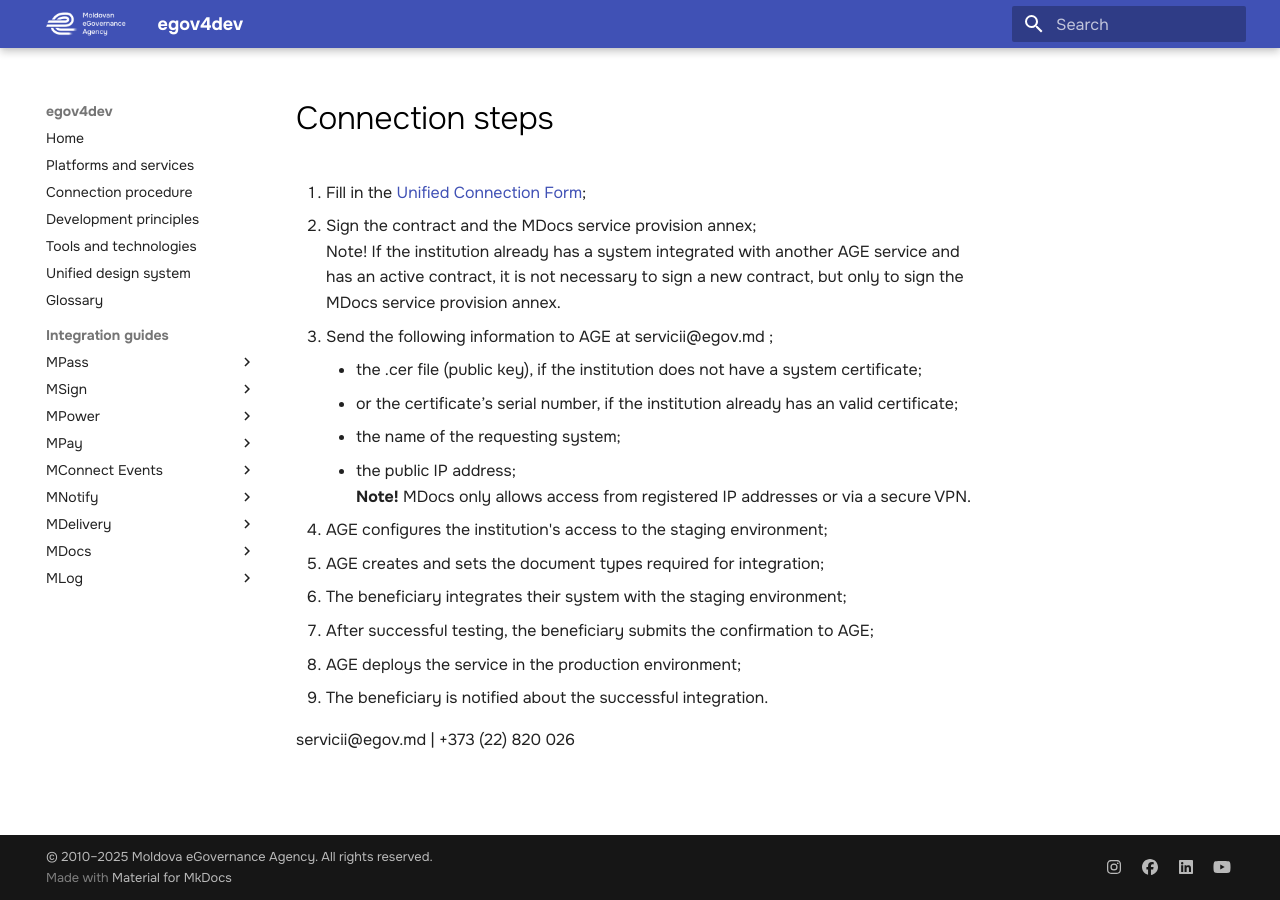
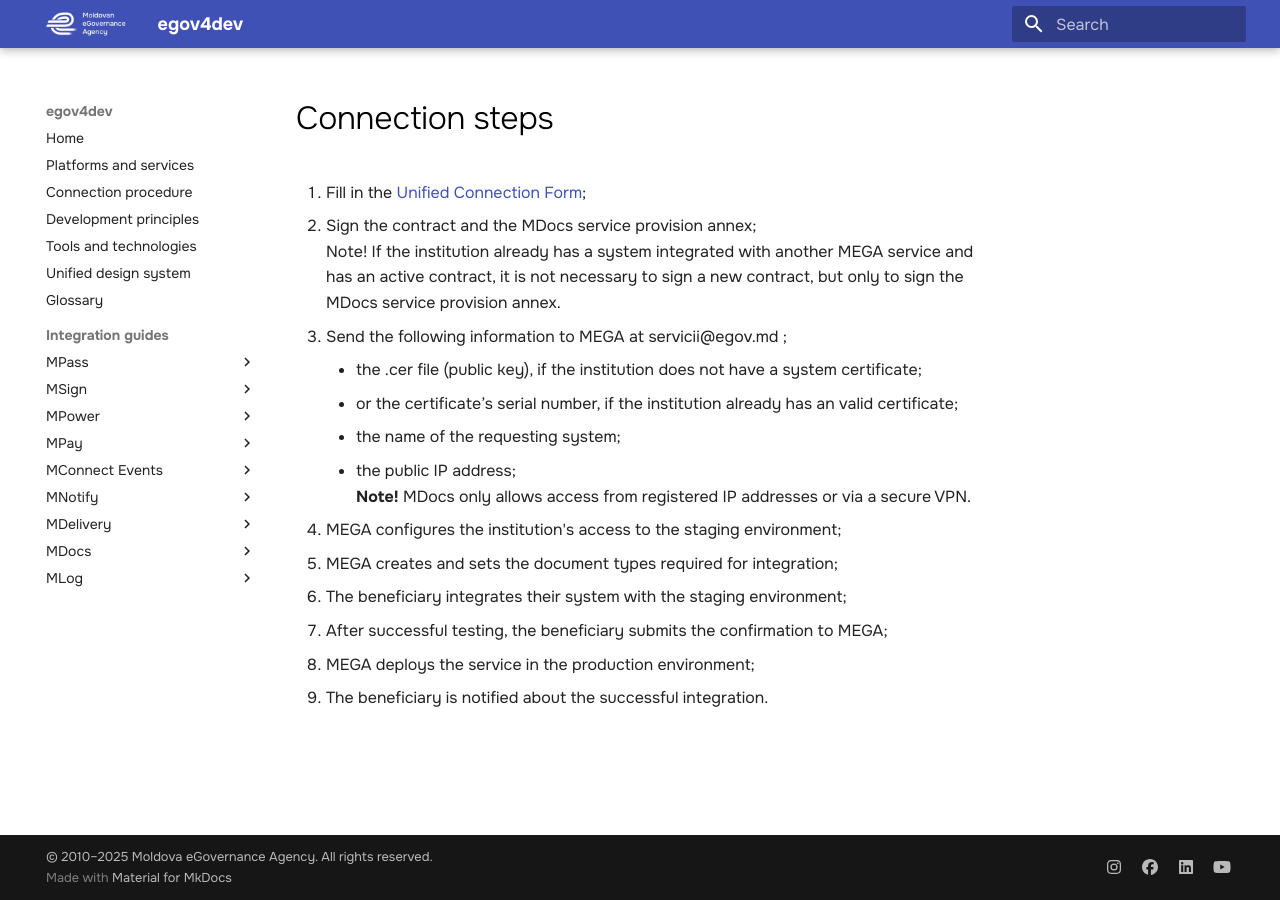
Before and after one commit to egov-moldova/egov4dev, an MkDocs documentation site: the page built from docs/guides/mdocs/process.md, in a window 1280 px wide. Built offline with MkDocs 1.6.1 and Material for MkDocs 9.7.7, drawn with Linux system fonts in a browser that asks for light colours.

Commit message:
Update process.md

```diff
--- a/docs/guides/mdocs/process.md
+++ b/docs/guides/mdocs/process.md
@@ -1,15 +1,13 @@
 1. Fill in the [Unified Connection Form](https://forms.office.com/pages/responsepage.aspx?id=Z4f8jWsRaEKDxfvIWTRtOHwLku9yOJZAs22J7gTUxBNUMFhISEJPMUNGOTIwV09OTkFTUUtLSk9LTS4u&route=shorturl);
-2. Sign the contract and the MDocs service provision annex;<br>Note! If the institution already has a system integrated with another AGE service and has an active contract, it is not necessary to sign a new contract, but only to sign the MDocs service provision annex.
-3. Send the following information to AGE at servicii@egov.md ;
+2. Sign the contract and the MDocs service provision annex;<br>Note! If the institution already has a system integrated with another MEGA service and has an active contract, it is not necessary to sign a new contract, but only to sign the MDocs service provision annex.
+3. Send the following information to MEGA at servicii@egov.md ;
     - the .cer file (public key), if the institution does not have a system certificate;
     - or the certificate’s serial number, if the institution already has an valid certificate;
     - the name of the requesting system;
     - the public IP address;<br>**Note!** MDocs only allows access from registered IP addresses or via a secure VPN.
-5. AGE configures the institution's access to the staging environment;
-6. AGE creates and sets the document types required for integration;
+5. MEGA configures the institution's access to the staging environment;
+6. MEGA creates and sets the document types required for integration;
 7. The beneficiary integrates their system with the staging environment;
-8. After successful testing, the beneficiary submits the confirmation to AGE;
-9. AGE deploys the service in the production environment;
+8. After successful testing, the beneficiary submits the confirmation to MEGA;
+9. MEGA deploys the service in the production environment;
 10. The beneficiary is notified about the successful integration.
-
-servicii@egov.md | +373 (22) 820 026
```
